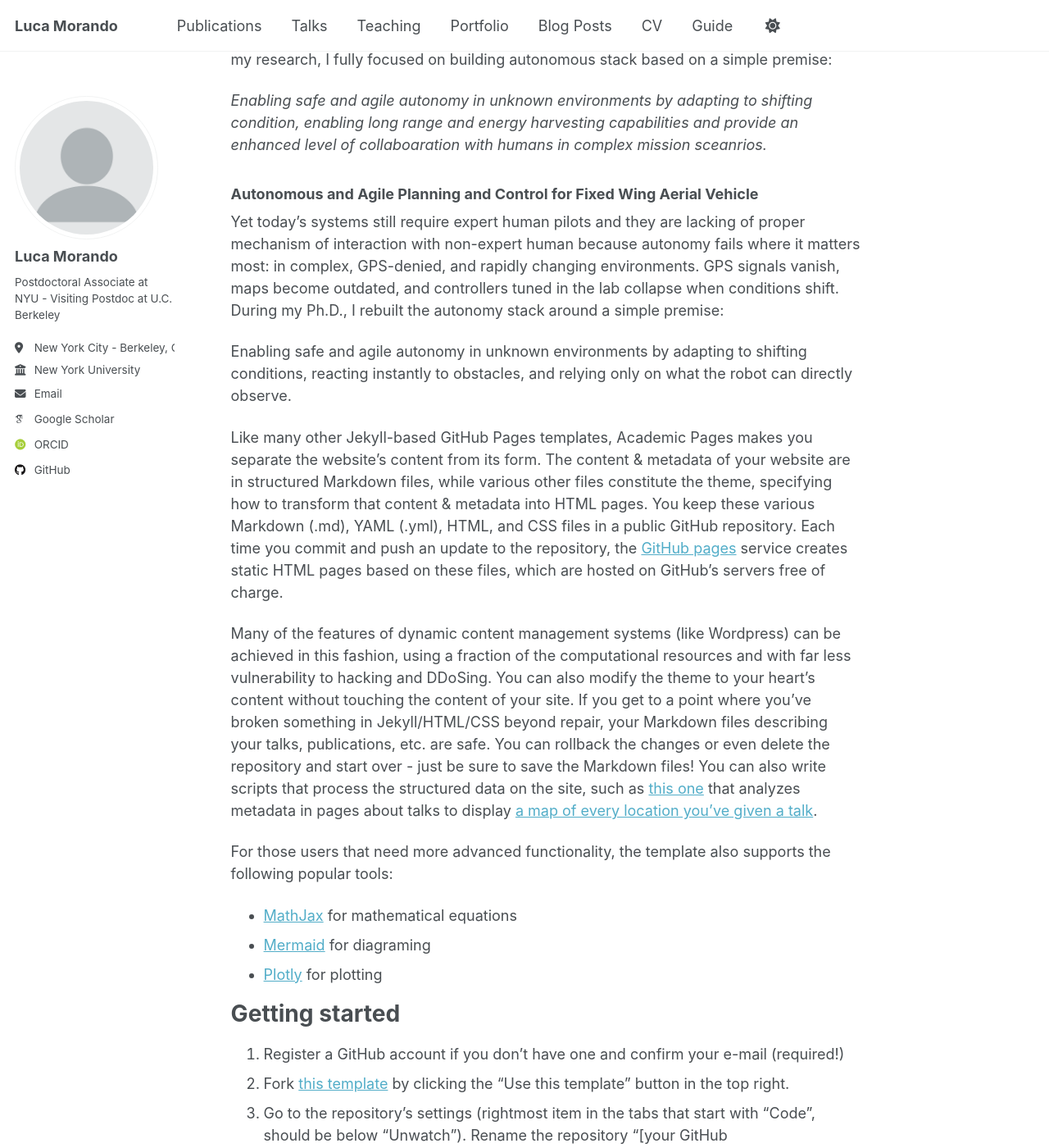
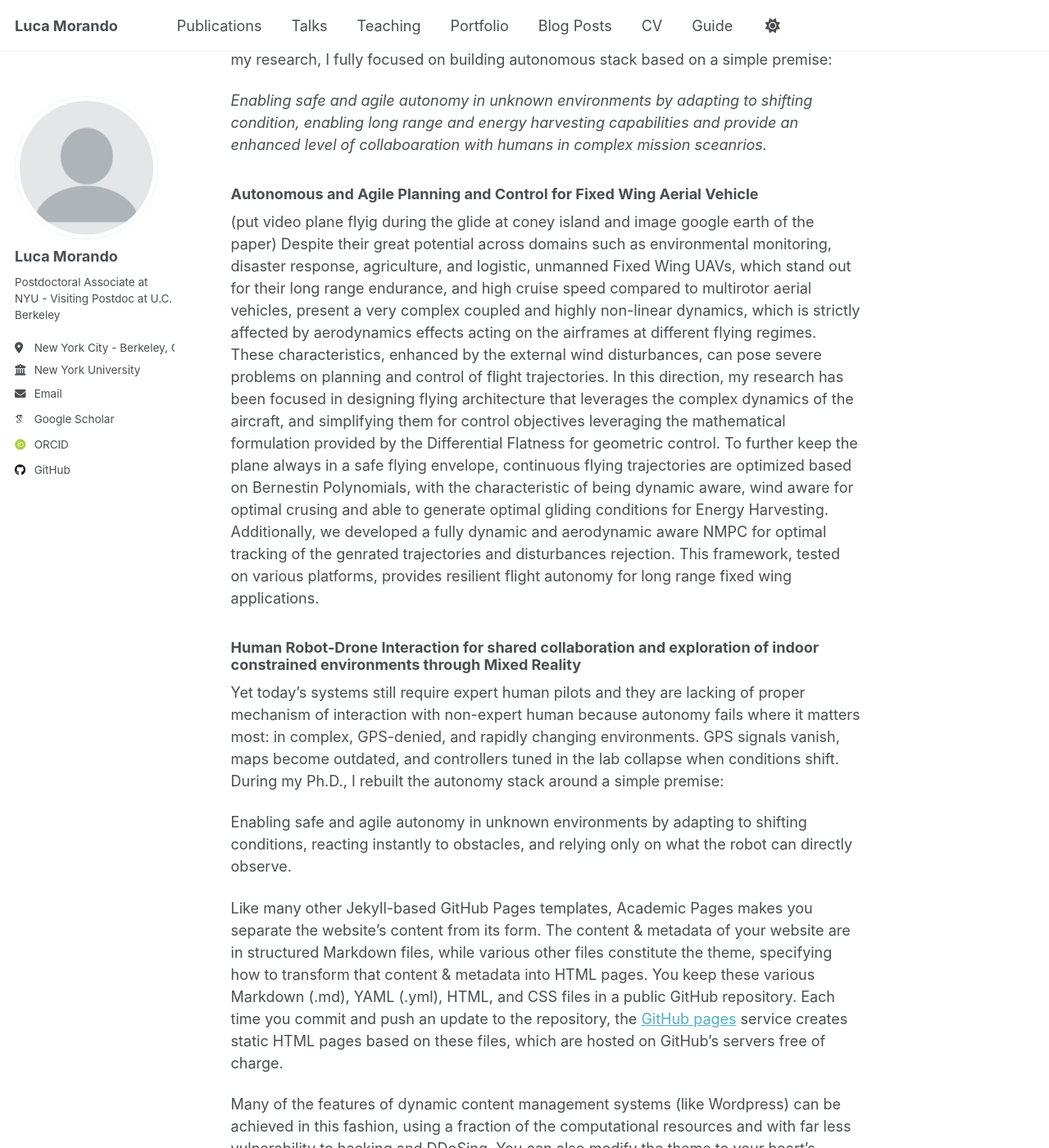
Before and after one commit to lucamorando95/lucamorando95.github.io, a Jekyll site: the page built from _pages/about.md, in a window 1280 px wide and 1400 px high, scrolled down 950 px. Shown: the whole window at 82% size. Built offline with Jekyll 4.4.1, drawn with Linux system fonts in a browser that asks for light colours; some web fonts are replaced; a script that is not in the unit is left out.

Commit message:
Update about.md

```diff
--- a/_pages/about.md
+++ b/_pages/about.md
@@ -26,6 +26,14 @@ During my research, I fully focused on building autonomous stack based on a simp
 *Enabling safe and agile autonomy in unknown environments by adapting to shifting condition, enabling long range and energy harvesting capabilities and provide an enhanced level of collaboaration with humans in complex mission sceanrios.*
 
 ### Autonomous and Agile Planning and Control for Fixed Wing Aerial Vehicle
+(put video plane flyig during the glide at coney island and image google earth of the paper)
+Despite their great potential across domains such as environmental monitoring, disaster response, agriculture, and logistic, unmanned Fixed Wing UAVs, which stand out for their long range endurance, and high cruise speed compared to multirotor aerial vehicles, present a very complex coupled and highly non-linear dynamics, which is strictly affected by aerodynamics effects acting on the airframes at different flying regimes. These characteristics, enhanced by the external wind disturbances, can pose severe problems on planning and control of flight trajectories. In this direction, my research has been focused in designing flying architecture that leverages the complex dynamics of the aircraft, and simplifying them for control objectives leveraging the mathematical formulation provided by the Differential Flatness for geometric control.
+To further keep the plane always in a safe flying envelope, continuous flying trajectories are optimized based on Bernestin Polynomials, with the characteristic of being dynamic aware, wind aware for optimal crusing and able to generate optimal gliding conditions for Energy Harvesting.
+Additionally, we developed a fully dynamic and aerodynamic aware NMPC for optimal tracking of the genrated trajectories and disturbances rejection.
+This framework, tested on various platforms, provides resilient flight autonomy for long range fixed wing applications.
+
+### Human Robot-Drone Interaction for shared collaboration and exploration of indoor constrained environments through Mixed Reality
+
 
 Yet today’s systems still require expert human pilots and they are lacking of proper mechanism of interaction with non-expert human  because autonomy fails where it matters most: in complex, GPS-denied, and rapidly changing environments. GPS signals vanish, maps become outdated, and controllers tuned in the lab collapse when conditions shift. During my Ph.D., I rebuilt the autonomy stack around a simple premise:
 
```
